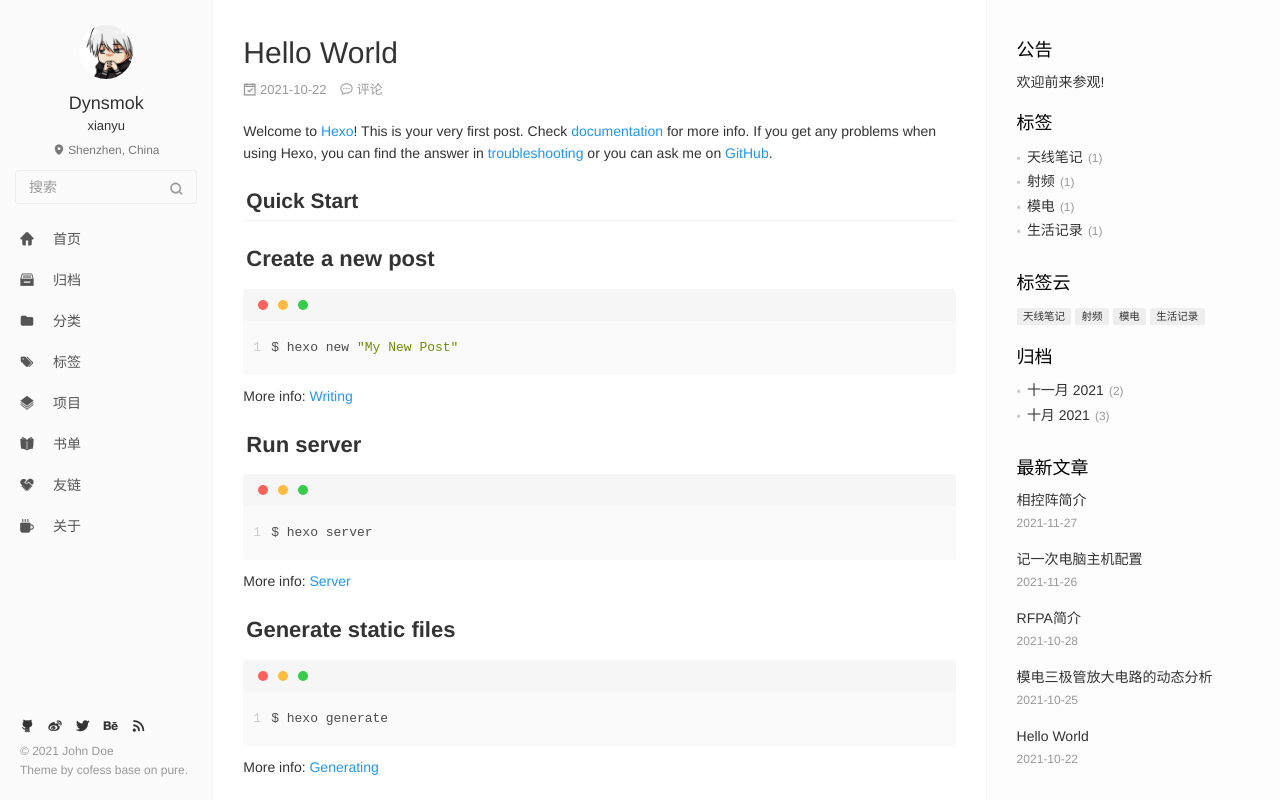
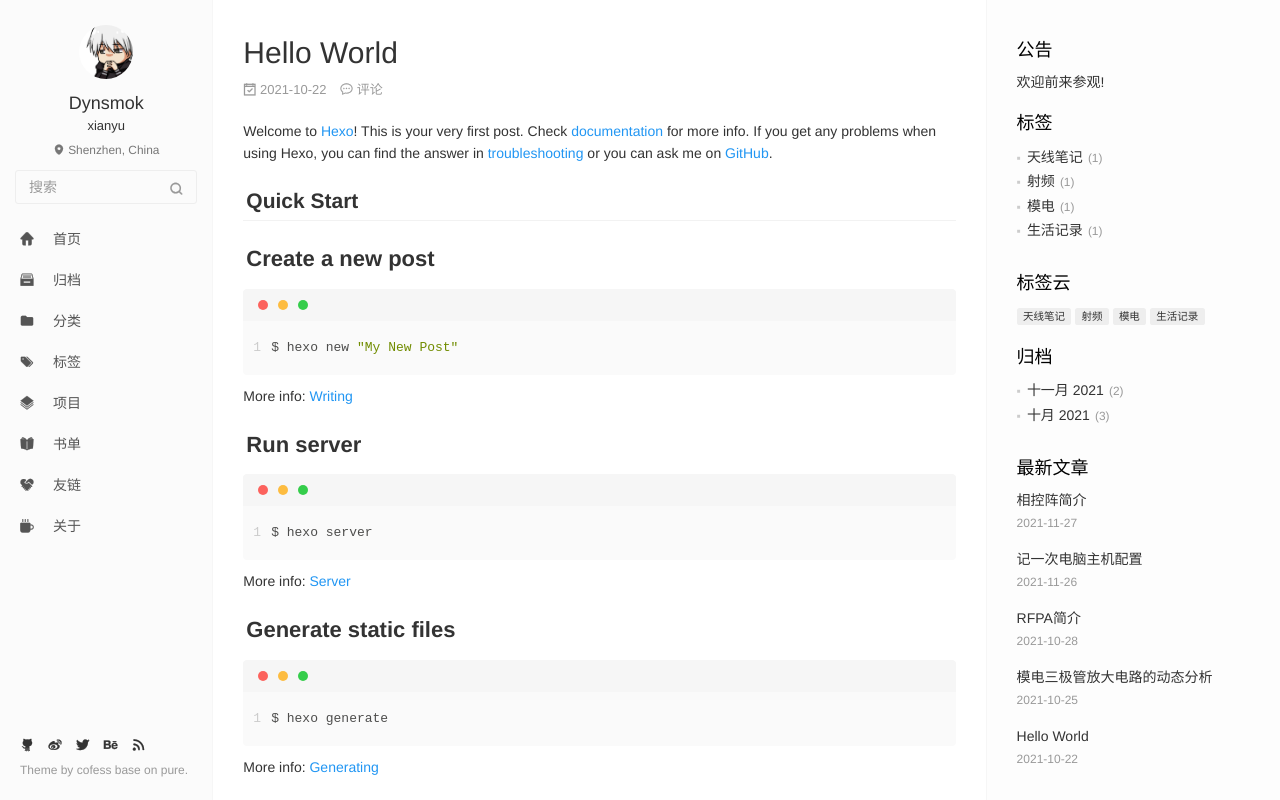
Before and after one commit to dynsmok/001, a plain HTML site: page 2021/10/22/hello-world/index.html in a window 1280 px wide. Shown: the top 800 px of the page. Drawn offline with nearby package versions, Linux system fonts and the light colour scheme; a script that the page names is missing.

Commit message:
Site updated: 2021-11-27 23:53:56

```diff
--- a/2021/10/22/hello-world/index.html
+++ b/2021/10/22/hello-world/index.html
@@ -527,8 +527,6 @@
 
     <div class="copyright">
 
-        &copy; 2021 John Doe
-
         <div class="publishby">
         	Theme by <a href="https://github.com/cofess" target="_blank"> cofess </a>base on <a href="https://github.com/cofess/hexo-theme-pure" target="_blank">pure</a>.
         </div>
```
Also changed, not shown: 2021/10/25/模电三极管放大电路的动态分析/index.html (+0 -2 lines), 2021/10/28/RFPA简介/index.html (+0 -2 lines), 2021/11/26/记一次电脑主机配置/index.html (+0 -2 lines), 2021/11/27/相控阵简介/index.html (+0 -2 lines), archives/2021/10/index.html (+0 -2 lines), archives/2021/11/index.html (+0 -2 lines), archives/2021/index.html (+0 -2 lines), archives/index.html (+0 -2 lines), index.html (+0 -2 lines), tags/天线笔记/index.html (+0 -2 lines), tags/射频/index.html (+0 -2 lines), tags/模电/index.html (+0 -2 lines), tags/生活记录/index.html (+0 -2 lines).
